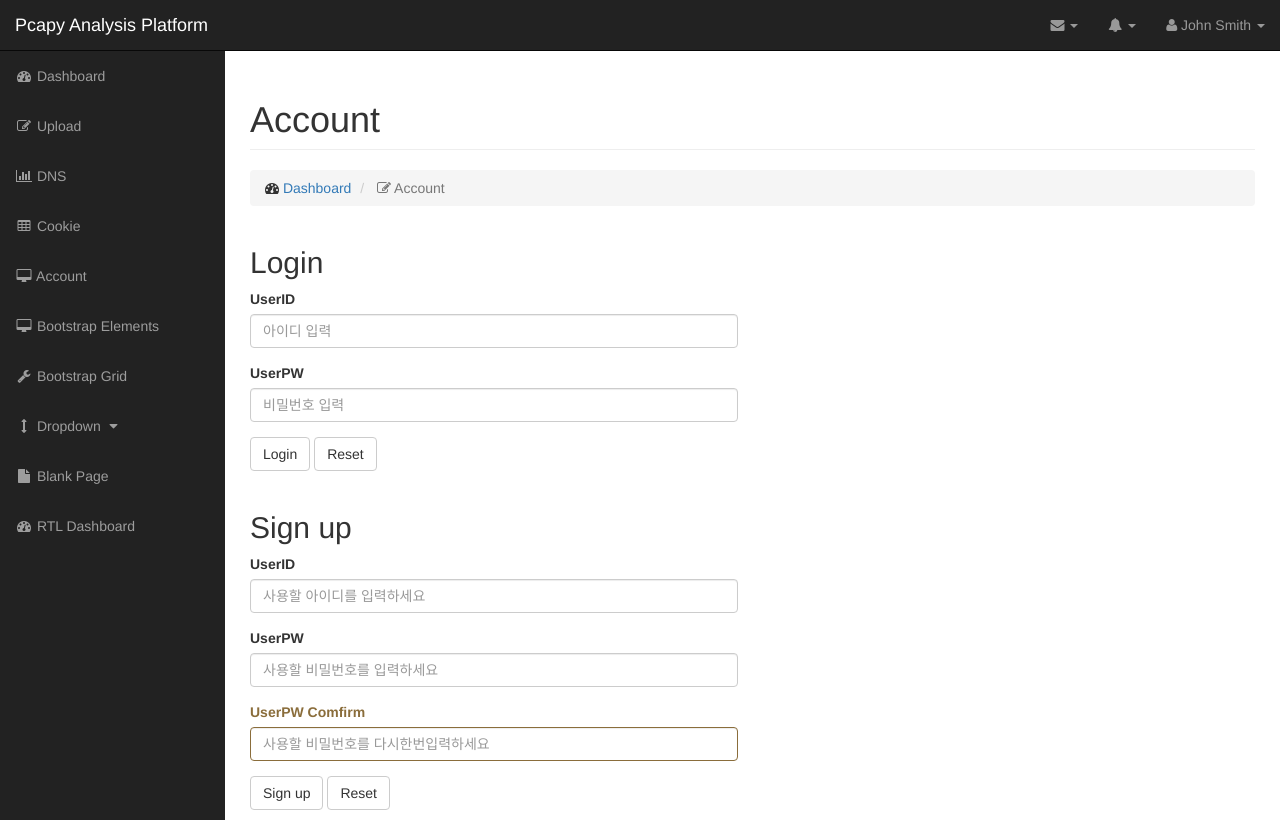
After one commit to WeareJoker/Pcapy, a Flask app: template app/templates/main/login.html in a window 1280 px wide. The commit adds this page. Run offline with Flask 2, Linux system fonts and the light colour scheme; the template is opened without the code that fills it, so the values that code supplies are empty; grey boxes labelled with a size stand in for pictures from a placeholder-image service; some libraries are stand-ins or nearby versions.

Commit message:
Add login template

```diff
--- a/app/templates/base.html
+++ b/app/templates/base.html
@@ -170,7 +170,9 @@
                     <li>
                         <a href="tables.html"><i class="fa fa-fw fa-table"></i> Cookie</a>
                     </li>
-
+                    <li>
+                        <a href="{{ url_for('account') }}"><i class="fa fa-fw fa-desktop"></i> Account</a>
+                    </li>
                     <li>
                         <a href="bootstrap-elements.html"><i class="fa fa-fw fa-desktop"></i> Bootstrap Elements</a>
                     </li>
@@ -207,14 +209,14 @@
     <!-- /#wrapper -->
 
     <!-- jQuery -->
-    <script src="/js/jquery.js"></script>
+    <script src="{{ url_for('js_static', filename="jquery.js") }}"></script>
 
     <!-- Bootstrap Core JavaScript -->
-    <script src="/js/bootstrap.min.js"></script>
+    <script src="{{ url_for('js_static', filename='bootstrap.min.js') }}"></script>
 
     <!-- Morris Charts JavaScript -->
-    <script src="/js/plugins/morris/raphael.min.js"></script>
-    <script src="/js/plugins/morris/morris.min.js"></script>
+    <script src="{{ url_for('js_static', filename="plugins/morris/raphael.min.js") }}"></script>
+    <script src="{{ url_for('js_static', filename="plugins/morris/morris.min.js") }}"></script>
     {% block footer %}
     {% endblock %}
 
--- /dev/null
+++ b/app/templates/main/login.html
@@ -0,0 +1,88 @@
+{% extends "base.html" %}
+
+{% block body %}
+
+    <div id="page-wrapper">
+
+            <div class="container-fluid">
+
+                <!-- Page Heading -->
+                <div class="row">
+                    <div class="col-lg-12">
+                        <h1 class="page-header">
+                            Account
+                        </h1>
+                        <ol class="breadcrumb">
+                            <li>
+                                <i class="fa fa-dashboard"></i>  <a href="index.html">Dashboard</a>
+                            </li>
+                            <li class="active">
+                                <i class="fa fa-edit"></i> Account
+                            </li>
+                        </ol>
+                    </div>
+                </div>
+                <!-- /.row -->
+
+                <div class="row">
+                    <div class="col-lg-6">
+                        <h2>Login</h2>
+                        <!-- Login -->
+                        <form role="form" action="asdf">
+                            <div class="form-group">
+                                <label>UserID</label>
+                                <input class="form-control" placeholder="아이디 입력" name="userid">
+                            </div>
+                            <div class="form-group">
+                                <label>UserPW</label>
+                                <input type="password" class="form-control" placeholder="비밀번호 입력" name="userpw">
+                            </div>
+                            <button type="submit" class="btn btn-default">Login</button>
+                            <button type="reset" class="btn btn-default">Reset</button>
+                        </form>
+                        <br>
+                        <h2>Sign up</h2>
+
+                        <!-- UserAdd -->
+                        <form role="form">
+                            <div class="form-group">
+                                <label>UserID</label>
+                                <input class="form-control" placeholder="사용할 아이디를 입력하세요" name="userid">
+                            </div>
+                            <div class="form-group">
+                                <label>UserPW</label>
+                                <input type="password" class="form-control" placeholder="사용할 비밀번호를 입력하세요" name="userpw" id="userpw">
+                            </div>
+                            <div id="userpw_confirm_div" class="form-group has-warning">
+                                <label class="control-label" for="userpw_confirm">UserPW Comfirm</label>
+                                <input type="password" class="form-control" placeholder="사용할 비밀번호를 다시한번입력하세요" name="userpw_confirm" id="userpw_confirm">
+                            </div>
+
+                            <button type="submit" class="btn btn-default">Sign up</button>
+                            <button type="reset" class="btn btn-default">Reset</button>
+
+                        </form>
+
+                    </div>
+                </div>
+                <!-- /.row -->
+
+            </div>
+            <!-- /.container-fluid -->
+
+        </div>
+
+{% endblock %}
+
+{% block footer %}
+    <script>
+        $('#userpw_confirm').on('input',function(e){
+            if($('#userpw').val() == $('#userpw_confirm').val()){
+                $('#userpw_confirm_div')[0].className = "form-group has-success";
+            }
+            else {
+                $('#userpw_confirm_div')[0].className = "form-group has-error";
+            }
+        });
+    </script>
+{% endblock %}
```
Also changed, not shown: app/templates/main/upload_pcap.html (+25 -2 lines).
